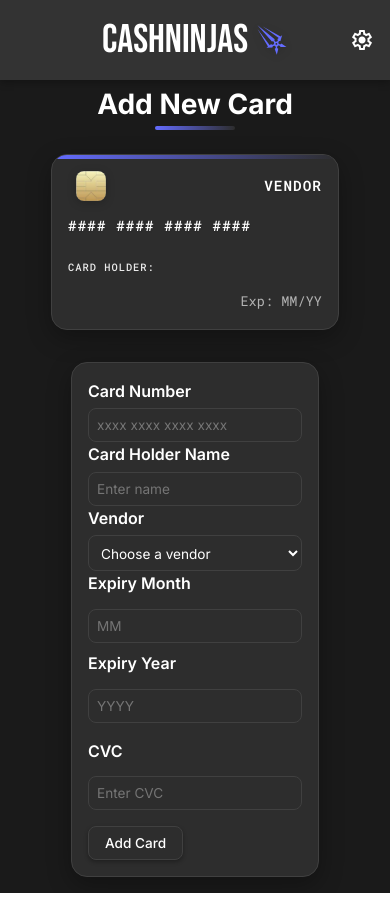
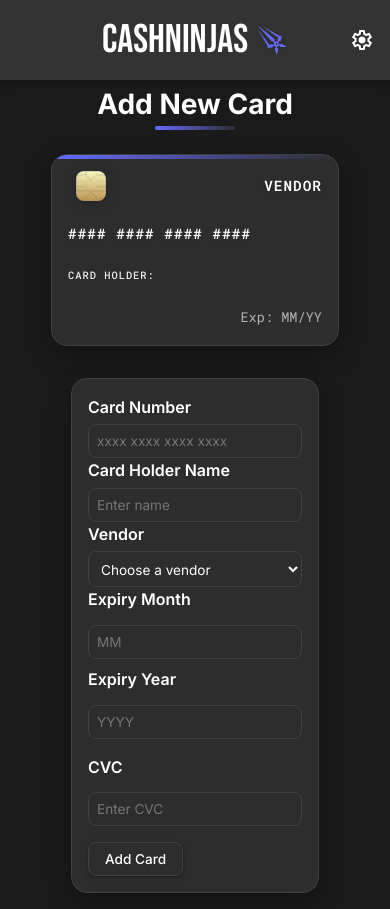
Before and after one commit to NurseDredd/E-Wallet, a React (Vite) app: page /addcard in a window 390 px wide. Built offline with nearby package versions, Linux system fonts and the light colour scheme.

Commit message:
Increase card-height media queries mobile

```diff
--- a/src/components/Card/card.module.css
+++ b/src/components/Card/card.module.css
@@ -238,7 +238,7 @@
 
 @media (max-width: 480px) {
   .Card {
-    height: 11rem;
+    height: 12rem;
     width: 18rem;
     padding: 1rem;
     gap: 1rem;
```
